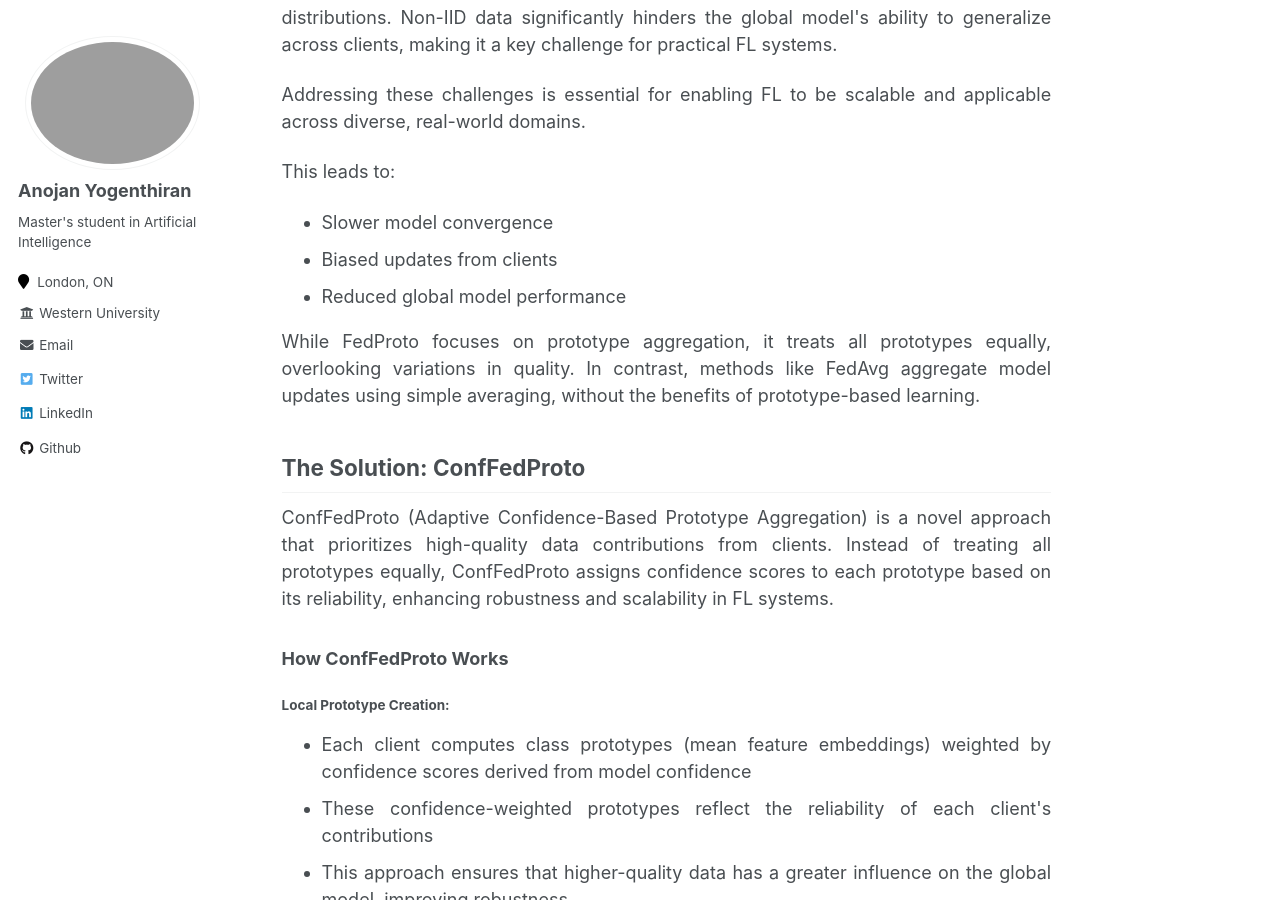
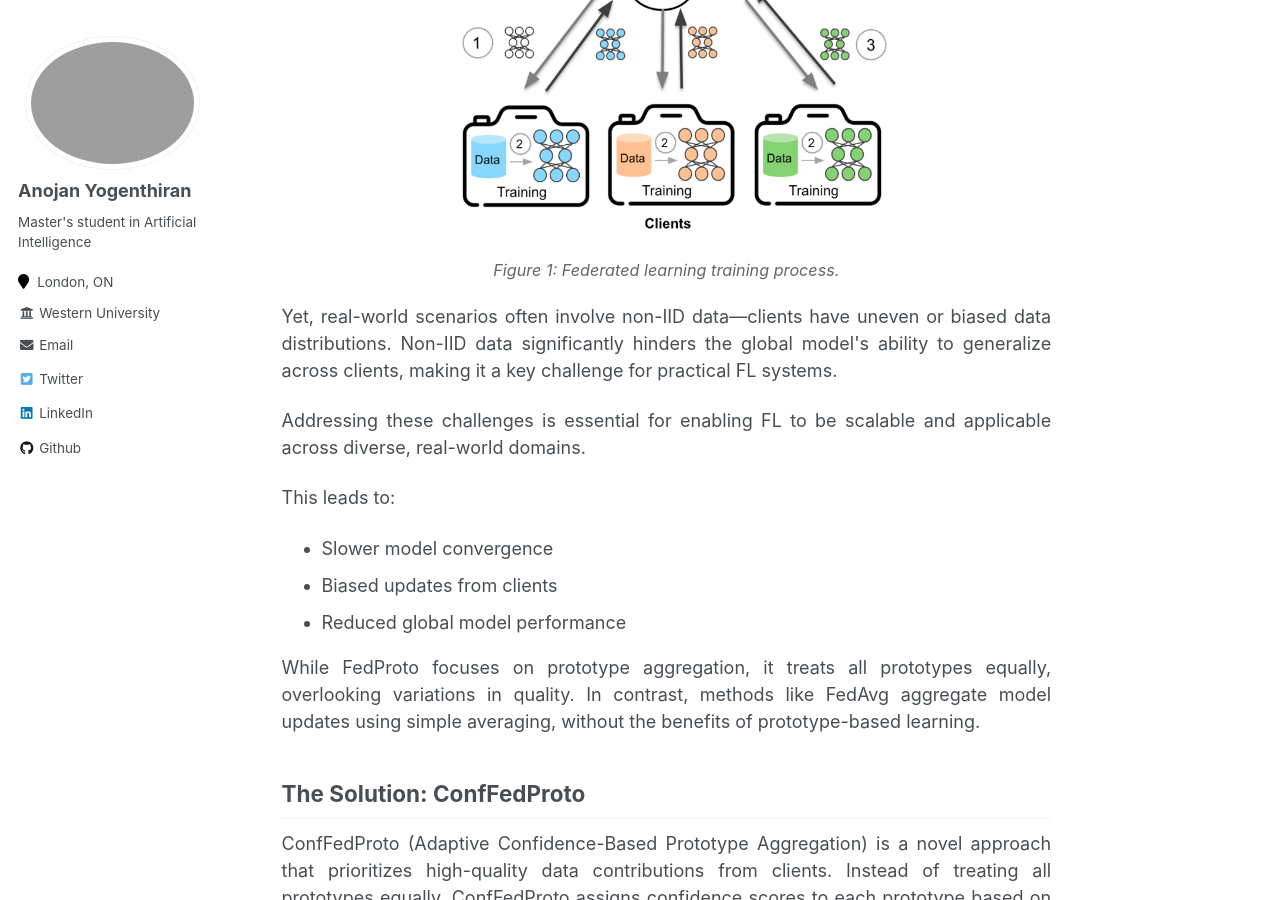
Before and after one commit to ayogenthiran/ayogenthiran.github.io, a Jekyll site: the page built from _posts/2025-01-05-blog-post-1.md, in a window 1280 px wide and 900 px high, scrolled down 946 px. Built offline with Jekyll 4.4.1, drawn with Linux system fonts in a browser that asks for light colours.

Commit message:
captions alignment adjust

```diff
--- a/_posts/2025-01-05-blog-post-1.md
+++ b/_posts/2025-01-05-blog-post-1.md
@@ -23,12 +23,12 @@
 3. Updates are uploaded to the server
 4. The server aggregates these updates to refine the global model
 
-{% include figure image_path="/images/blog/ConfFedProto/federated-learning.png"
-alt="Federated Learning Process"
-caption="Figure 1: Federated learning training process."
-class="center"
-width="400px"
-%}
+<div style="text-align: center; margin: 20px auto; max-width: 500px;">
+    <img src="/images/blog/ConfFedProto/federated-learning.png" alt="Federated Learning Process" style="width: 100%; height: auto;"/>
+    <div style="font-size: 0.9em; color: #666; margin-top: 10px; font-style: italic;">
+        Figure 1: Federated learning training process.
+    </div>
+</div>
 
 Yet, real-world scenarios often involve non-IID data—clients have uneven or biased data distributions. Non-IID data significantly hinders the global model's ability to generalize across clients, making it a key challenge for practical FL systems.
 
```
